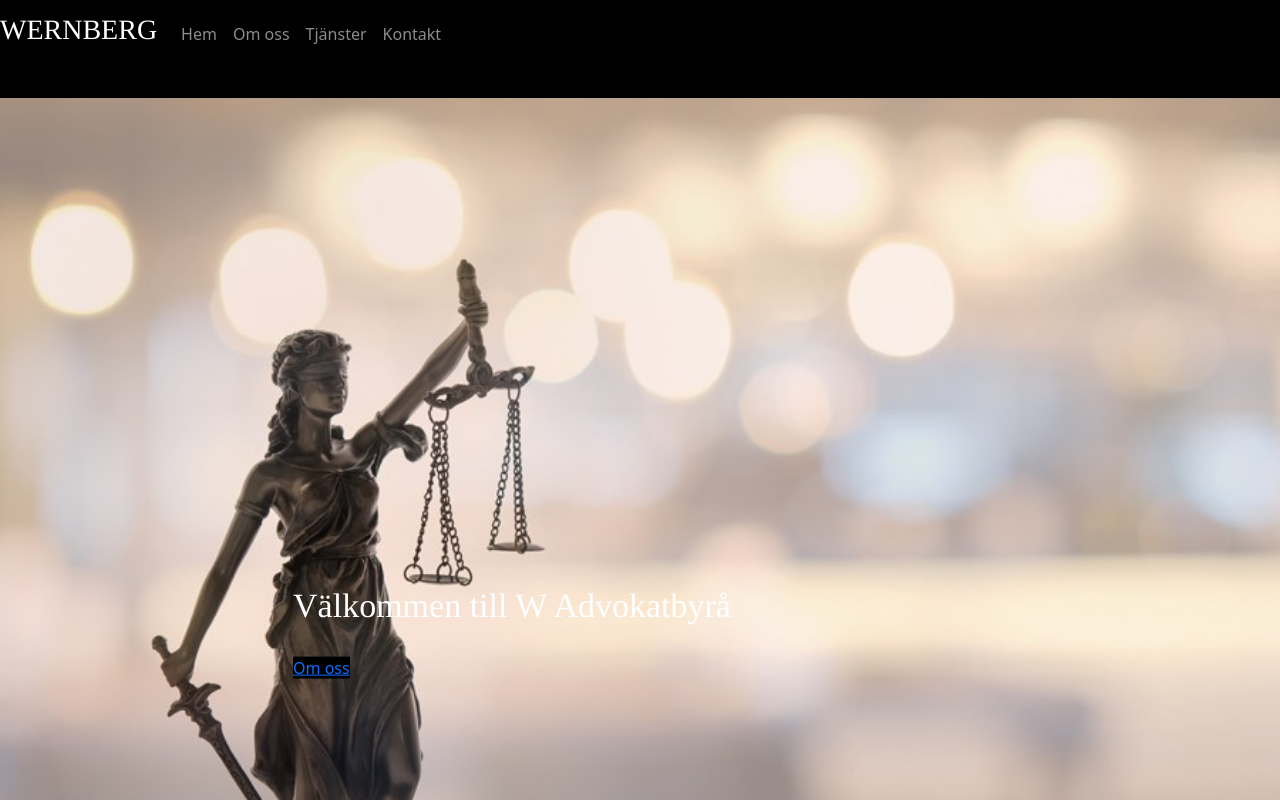
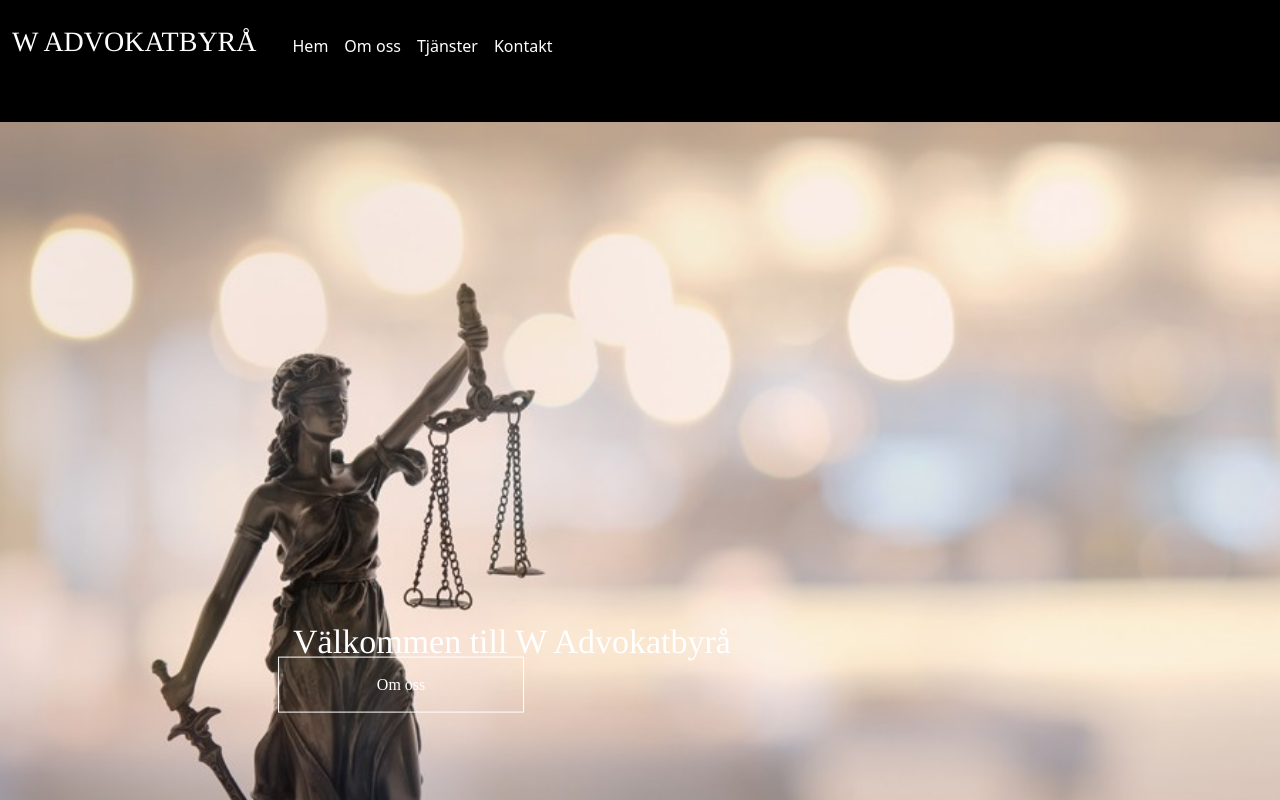
Before and after one commit to Elli2022/advokatbyra, a React (Create React App) app: page / in a window 1280 px wide. Shown: the top 800 px of the page. Built offline with nearby package versions, Linux system fonts and the light colour scheme; no server answers.

Commit message:
configured proxyserver and edited Title.tsx

```diff
--- a/package.json
+++ b/package.json
@@ -11,7 +11,9 @@
     "@types/node": "^16.18.53",
     "@types/react": "^18.2.22",
     "@types/react-dom": "^18.2.7",
+    "axios": "^1.6.8",
     "bootstrap": "^5.3.3",
+    "netlify": "^13.1.14",
     "react": "^18.2.0",
     "react-bootstrap": "^2.10.2",
     "react-dom": "^18.2.0",
--- a/src/App.css
+++ b/src/App.css
@@ -15,7 +15,7 @@ img{
   align-items: center;
 }
 
-/* Global CSS (lägg till i din CSS-fil) */
+/* Global CSS */
 p {
   color: white;
   font-family: "adobe-caslon-pro,times,georgia,serif";
@@ -34,3 +34,69 @@ p {
       border-radius: 8px; /* Runda hörn */
   }
 }
+
+.föräldrarelement {
+  display: flex;
+  flex-direction: row;
+  justify-content: space-between; /* Om du vill att det ska finnas utrymme mellan barnen */
+  align-items: left; /* För att centrera barnen vertikalt */
+  position: relative;
+}
+
+
+
+.buttonStyle {
+  display: inline-block;
+  padding: 15px 32px;
+  background-color: transparent;
+  border: 1px solid white;
+  color: white;
+  text-align: center;
+  text-decoration: none;
+  font-size: 16px;
+  font-family: "MonumentGrotesk-Regular,helvetica,arial,sans-serif";
+  letter-spacing: ".5px";
+  margin: -35px -15px;
+  min-width: 246px;
+  transition-duration: 0.4s;
+  cursor: pointer;
+  border-radius: 0;
+  position: absolute;
+
+
+}
+
+.buttonStyle:hover {
+  background-color: white;
+  color: black !important;
+}
+
+
+
+video.fading {
+  animation: fadeOut 1s forwards;
+}
+
+@keyframes fadeOut {
+  from {
+    opacity: 1;
+  }
+  to {
+    opacity: 0;
+  }
+}
+
+
+body .news-section h1,
+body .news-section h2,
+body .news-section h3,
+body .news-section h4,
+body .news-section h5,
+body .news-section h6 {
+    color: white !important;
+}
+
+a{
+  color: white !important;
+
+}
--- a/src/components/Title.tsx
+++ b/src/components/Title.tsx
@@ -2,8 +2,9 @@ import React from "react";
 
 function Title() {
   return (
+    <div style={{ maxWidth: "400px", margin: "0 auto" }}>
       <h1
-      className="tile-style"
+        className="title-style"
         style={{
           display: "flex",
           flexDirection: "column",
@@ -12,10 +13,12 @@ function Title() {
           backgroundColor: "black",
           fontFamily: "adobe-caslon-pro,times,georgia,serif",
           fontSize: 28,
+          padding: "12px",
         }}
       >
-      WERNBERG
+        W ADVOKATBYRÅ
       </h1>
+    </div>
   );
 }
 
```
Also changed, not shown: 2 other files (tests, documents, lock files or other folders). Lines whose indentation alone changed are shown as unchanged.
